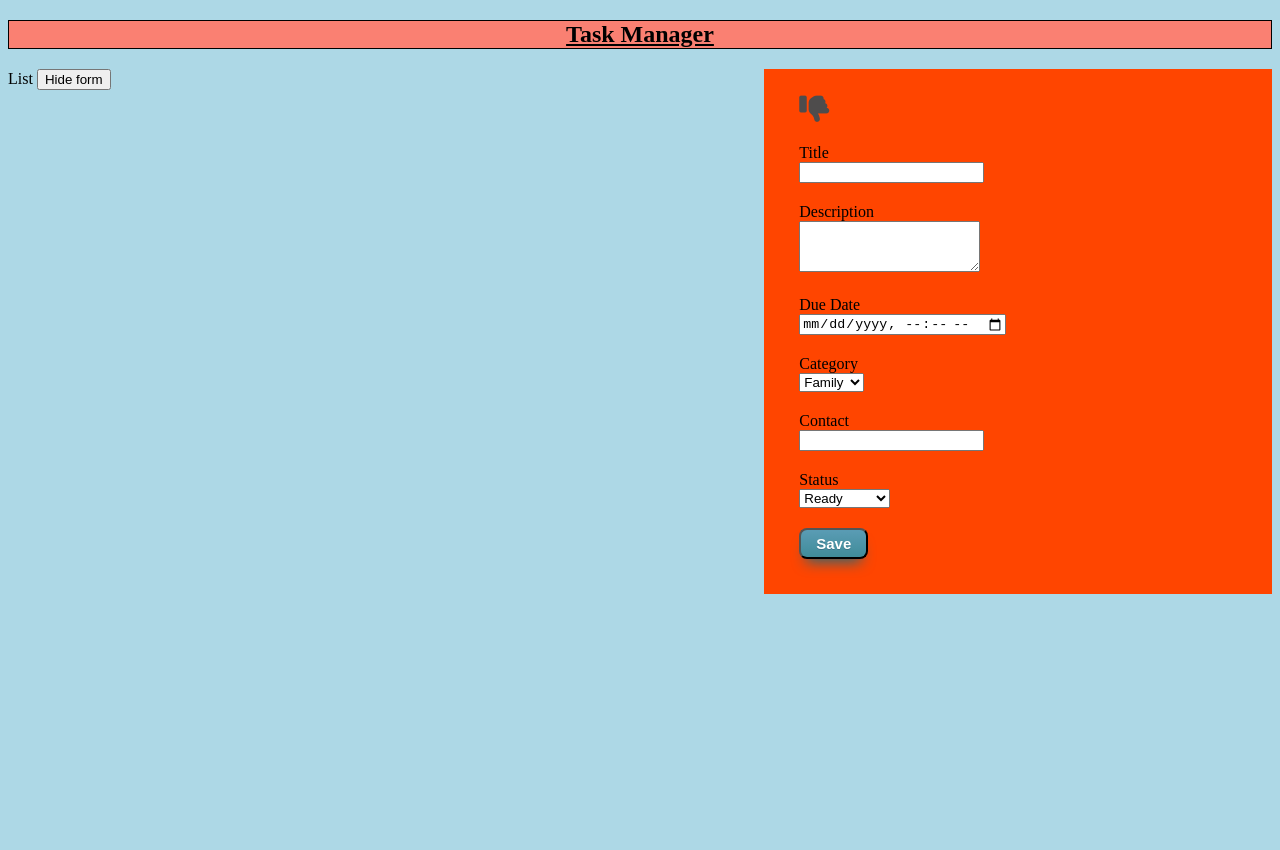
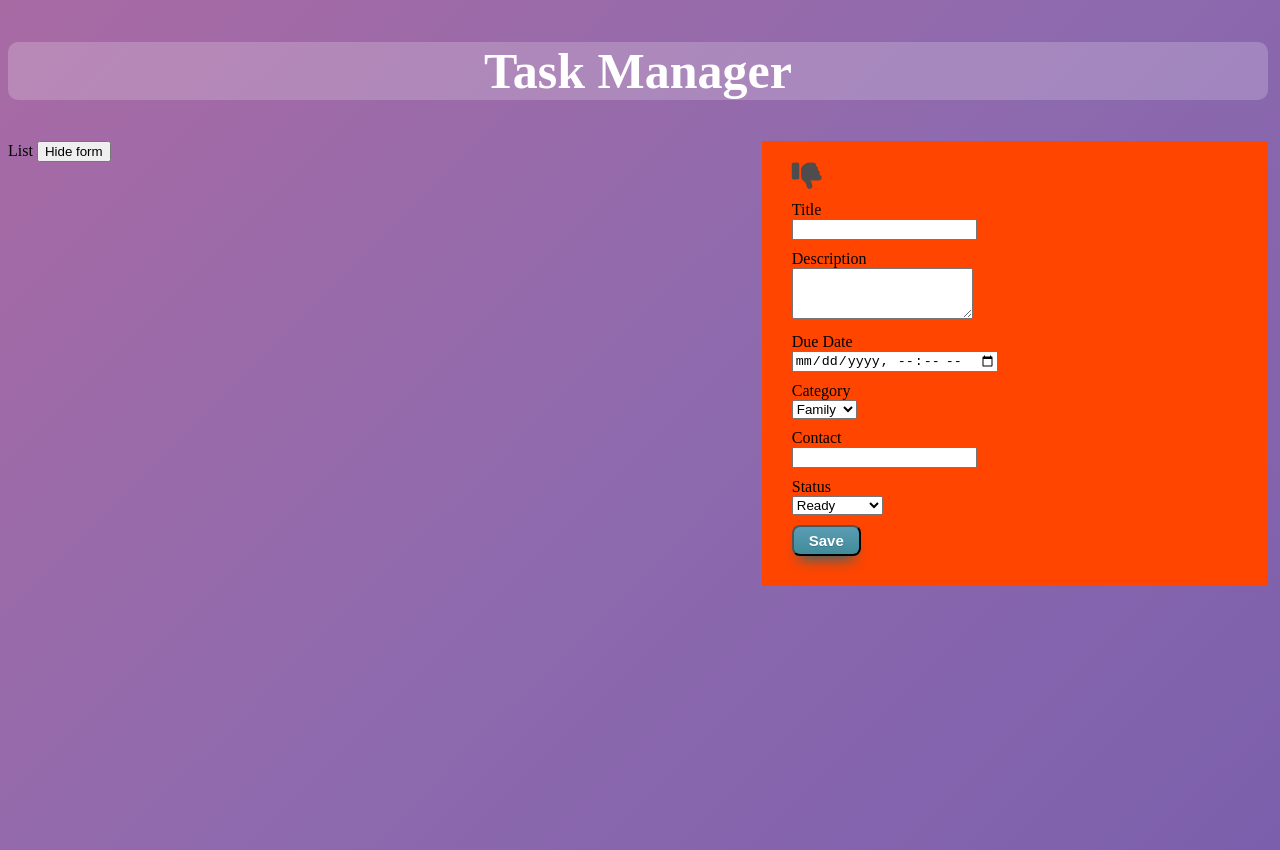
Before and after one commit to EddieHooks36/TaskManager, a plain HTML site: page index.html in a window 1280 px wide. Before the commit the page ends 800 px from the top, so only its background shows below. Drawn offline with nearby package versions, Linux system fonts and the light colour scheme; no server answers.

Commit message:
css background

```diff
--- a/scripts/script.js
+++ b/scripts/script.js
@@ -52,6 +52,9 @@ function saveTask(){
             alert("Unexpected Error")
          }
     });
+}
+function clearForm(){
+
 }
 function displayTask(task){
      let syntax = `<div class="task">
--- a/styles/mystyle.css
+++ b/styles/mystyle.css
@@ -1,14 +1,32 @@
 @import url('https://fonts.googleapis.com/css?family=Poppins:400,500,600,700,800,900&display=swap');
+
 body{
-    background-color: lightblue;
+    width: 100%;
+    height: 100vh;
+    background: linear-gradient(-45deg, #3f51b1 0%, #5a55ae 13%, #7b5fac 25%, #8f6aae 38%, #a86aa4 50%, #cc6b8e 62%, #f18271 75%, #f3a469 87%, #f7c978 100%);;
+    background-size: 400% 400%;
+    animation: animate 7.5s ease-in-out infinite;
+
 }
 h1{
-    background-color: salmon;
-    border: 1px solid black;
-    background-size: cover;
     text-align: center;
-    text-decoration: underline;
+    color: #fff;
+    background: rgba(255,255,255,.2);
+    font-size: 50px;
+    border-radius: 10px;
+    margin-right: 20px;
 }
+@keyframes animate{
+    0%{
+      background-position: 0 50%;
+    }
+    50%{
+      background-position: 100% 50%;
+    }
+    100%{
+      background-position: 0 50%;
+    }
+  }
 .container{
     display: flex;
 }
@@ -20,10 +38,13 @@ h1{
     flex: 3;
     padding: 20px 30px;
     margin-left: 10px;
+    margin-right: 20px;
 }
 .my-form{
+
     margin-bottom: 10px;
-    padding: 5px;
+
+
 }
 .my-form label{
     display: block;
```
